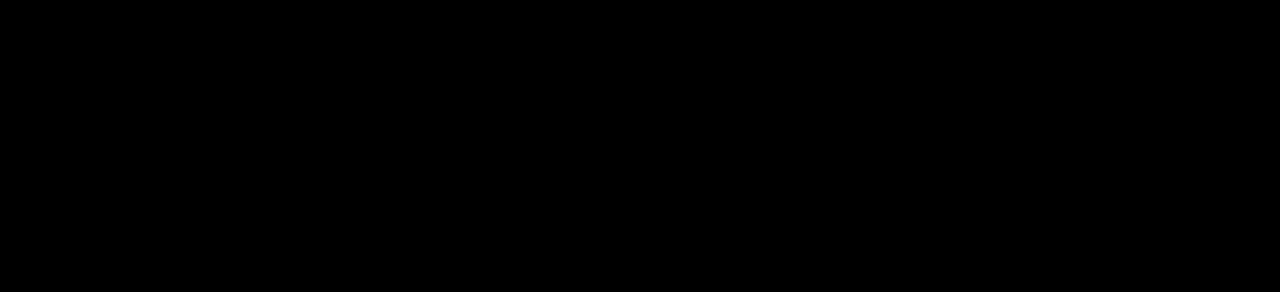
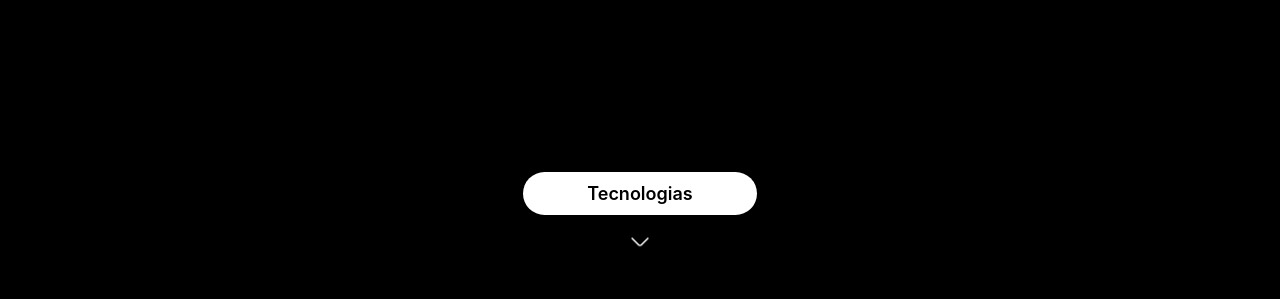
Before and after one commit to JanitzDePaz/janitz-de-paz-portfolio, a React (Vite) app: page / in a window 1280 px wide. Shown: the part 2081-2381 px from the top of the page. Built offline with nearby package versions, Linux system fonts and the light colour scheme.

Commit message:
feat(Projects): add action buttons for navigation and enhance layout

```diff
--- a/src/components/features/Projects.tsx
+++ b/src/components/features/Projects.tsx
@@ -6,6 +6,8 @@ import { useProjectStore } from "../../stores/projectStore";
 import { useEffect } from "react";
 import gsap from "gsap";
 import { scrollAnimation } from "../../animations/scrollAnimation";
+import { ActionButton } from "../ui/ActionButton";
+import arrowDown from "../../assets/icons/arrowDown.svg"
 
 export const Project = () => {
   const selectedProject = useProjectStore((s) => s.selectedProject);
@@ -29,7 +31,7 @@ export const Project = () => {
 
   return (
     <section id="Proyectos" className="relative">
-      <div className="w-full flex flex-col items-center justify-center gap-10 md:gap-20 lg:gap-30 p-5 lg:p-15">
+      <div className="w-full flex flex-col items-center justify-center gap-10 py-10 ">
         <Title className="topAnim">Proyectos</Title>
         <div className="flex w-full flex-wrap justify-center gap-10 lg:gap-20 xl:gap-50 ">
           {projectsData.map((project) => {
@@ -48,8 +50,17 @@ export const Project = () => {
             );
           })}
         </div>
+        <div className="flex flex-col gap-5 justify-center items-center w-fit">
+          <ActionButton className="primaryButton" href="#Tecnologias">
+            Tecnologias
+          </ActionButton>
+          <ActionButton className="animate-bounce" href="#Tecnologias">
+            <img src={arrowDown} alt="Flecha direccional" />
+          </ActionButton>
+        </div>
       </div>
       <ProjectDetails projectId={selectedProject} />
+
     </section>
   );
 };
```
